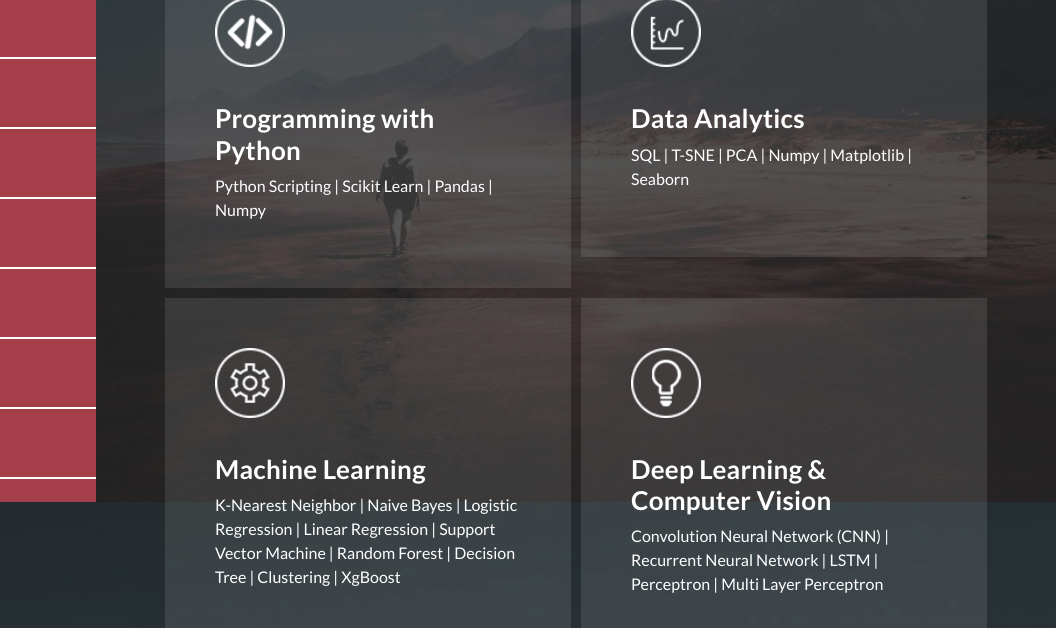
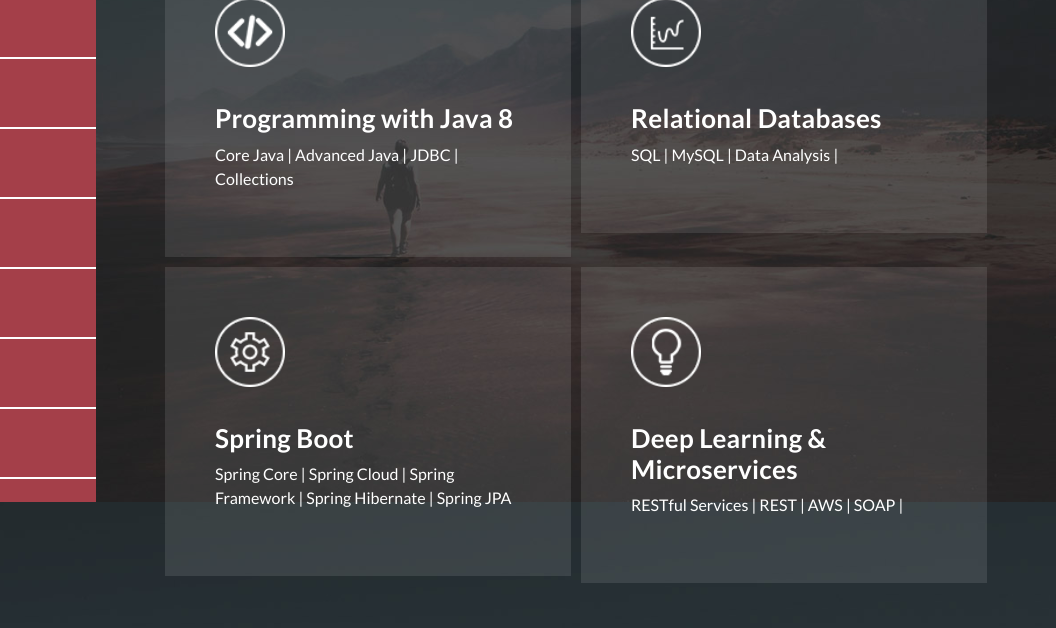
Before and after one commit to mohdsaquib98/mohdsaquib98.github.io, a plain HTML site: page skills.html in a window 1280 px wide. Shown: the part 298-926 px from the top of the page, 224-1280 px from the left. Drawn offline with Linux system fonts and the light colour scheme.

Commit message:
Update skills.html

```diff
--- a/skills.html
+++ b/skills.html
@@ -87,9 +87,9 @@ https://templatemo.com/tm-531-reflux
           <div class="col-md-6">
             <div class="service-item">
                 <div class="second-service-icon service-icon"></div>
-                <h4>Programming with Python</h4>
+                <h4>Programming with Java 8</h4>
                 <p>
-                  Python Scripting | Scikit Learn | Pandas | Numpy
+                  Core Java | Advanced Java | JDBC | Collections
                 </p>
               </div>
             </div>
@@ -97,9 +97,9 @@ https://templatemo.com/tm-531-reflux
             <div class="col-md-6">
                 <div class="service-item">
                     <div class="fourth-service-icon service-icon"></div>
-                    <h4>Data Analytics</h4>
+                    <h4>Relational Databases</h4>
                     <p>
-                  SQL |  T-SNE | PCA | Numpy | Matplotlib | Seaborn
+                  SQL |  MySQL | Data Analysis |
                  </p>
                 </div>
             </div>
@@ -107,9 +107,9 @@ https://templatemo.com/tm-531-reflux
             <div class="col-md-6">
                 <div class="service-item">
                     <div class="third-service-icon service-icon"></div>
-                    <h4>Machine Learning</h4>
+                    <h4>Spring Boot</h4>
                    <p>
-                    K-Nearest Neighbor | Naive Bayes | Logistic Regression | Linear Regression | Support Vector Machine | Random Forest | Decision Tree | Clustering | XgBoost
+                    Spring Core | Spring Cloud | Spring Framework | Spring Hibernate | Spring JPA
 
                  </p>
             </div>
@@ -118,8 +118,8 @@ https://templatemo.com/tm-531-reflux
           <div class="col-md-6">
             <div class="service-item">
                 <div class="first-service-icon service-icon"></div>
-              <h4>Deep Learning &amp; Computer Vision</h4>
-              <p> Convolution Neural Network (CNN) | Recurrent Neural Network | LSTM | Perceptron | Multi Layer Perceptron
+              <h4>Deep Learning &amp; Microservices </h4>
+              <p> RESTful Services | REST | AWS | SOAP |
               </p>
             </div>
           </div>
```
